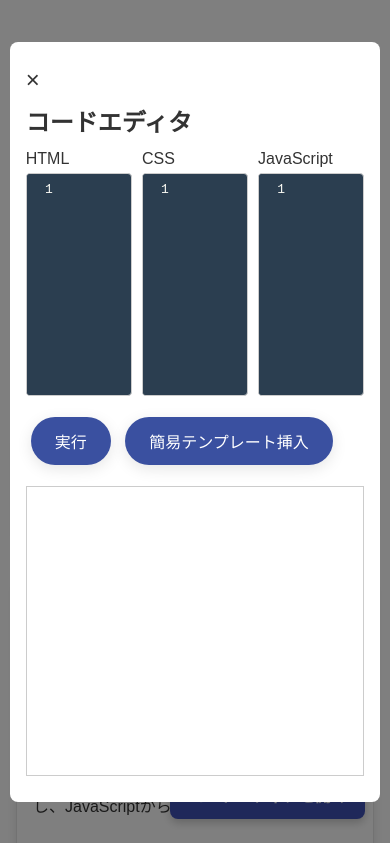
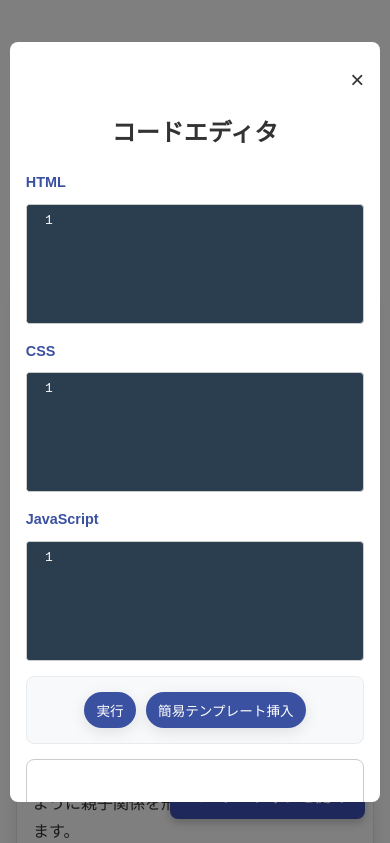
Before and after one commit to kai-1208/js-dom-event-tutorial, a plain HTML site: page index.html in a window 390 px wide. Both pictures are taken after a click on the button "コードエディタを開く". Shown: the top 843 px of the page. Drawn offline with nearby package versions, Linux system fonts and the light colour scheme.

Commit message:
feat: Enhance styling and layout for form, modal, and editor components

```diff
--- a/main.css
+++ b/main.css
@@ -380,10 +380,12 @@ select:focus {
 .form-group {
     margin-bottom: 10px;
 }
+
 #validation-form input[type="email"],
 #validation-form input[type="password"] {
     width: 300px;
 }
+
 .error-message {
     font-size: 0.9em;
     min-height: 1.2em;
@@ -401,9 +403,11 @@ select:focus {
 .todo-input-group {
     margin-bottom: 10px;
 }
+
 .todo-input-group input[type="text"] {
     width: 300px;
 }
+
 .todo-controls {
     margin-top: 10px;
 }
@@ -539,19 +543,120 @@ select:focus {
         padding: 1rem;
     }
 
-    .header-title h1 {
+    .content {
+        padding: 1rem;
+    }
+
+    .page-title h1 {
         font-size: 1.8rem;
+    }
+
+    .sticky-nav {
+        display: none;
     }
 
     .section h2 {
         font-size: 1.5rem;
     }
 
-    .content {
-        padding: 1rem;
+    .footer {
+        flex-direction: column;
+        text-align: center;
+        padding: 2rem 1.5rem;
     }
 
-    .header-nav {
-        display: none;
+    .footer-info {
+        text-align: center;
+    }
+
+    .modal-content {
+        overflow-y: auto;
+        display: flex;
+        flex-direction: column;
+        height: 90vh;
+        max-height: 90vh;
+    }
+
+    .modal-close {
+        align-self: flex-end;
+        margin-bottom: 10px;
+    }
+
+    .modal-content h2 {
+        flex-shrink: 0;
+        margin-bottom: 15px;
+        text-align: center;
+    }
+
+    .editor-container {
+        display: flex;
+        flex-direction: column;
+        gap: 15px;
+        flex-shrink: 0;
+        height: auto;
+        margin-bottom: 15px;
+    }
+
+    .editor-pane {
+        display: flex;
+        flex-direction: column;
+        flex-shrink: 0;
+    }
+
+    .editor-pane label {
+        margin-bottom: 8px;
+        font-weight: bold;
+        color: var(--main-color);
+        font-size: 0.9rem;
+    }
+
+    .editor-pane .CodeMirror {
+        height: 120px !important;
+        border: 1px solid #ccc;
+        border-radius: 4px;
+    }
+
+    .editor-controls {
+        flex-shrink: 0;
+        padding: 12px;
+        background: #f8f9fa;
+        border-radius: 8px;
+        border: 1px solid #e9ecef;
+        text-align: center;
+        margin-bottom: 15px;
+    }
+
+    .editor-controls button {
+        margin: 3px;
+        padding: 8px 12px;
+        font-size: 0.85rem;
+    }
+
+    .editor-result {
+        flex: 1;
+        display: flex;
+        flex-direction: column;
+        min-height: 200px;
+        max-height: 250px;
+        border: 1px solid #ccc;
+        border-radius: 8px;
+        overflow-y: auto;
+    }
+
+    .editor-result iframe {
+        width: 100%;
+        flex: 1;
+        border: none;
+        min-height: 150px;
+    }
+
+    #editor-error {
+        padding: 8px;
+        background: #f8f9fa;
+        border-top: 1px solid #e9ecef;
+        max-height: 50px;
+        overflow-y: auto;
+        font-size: 0.75rem;
+        flex-shrink: 0;
     }
 }
```
